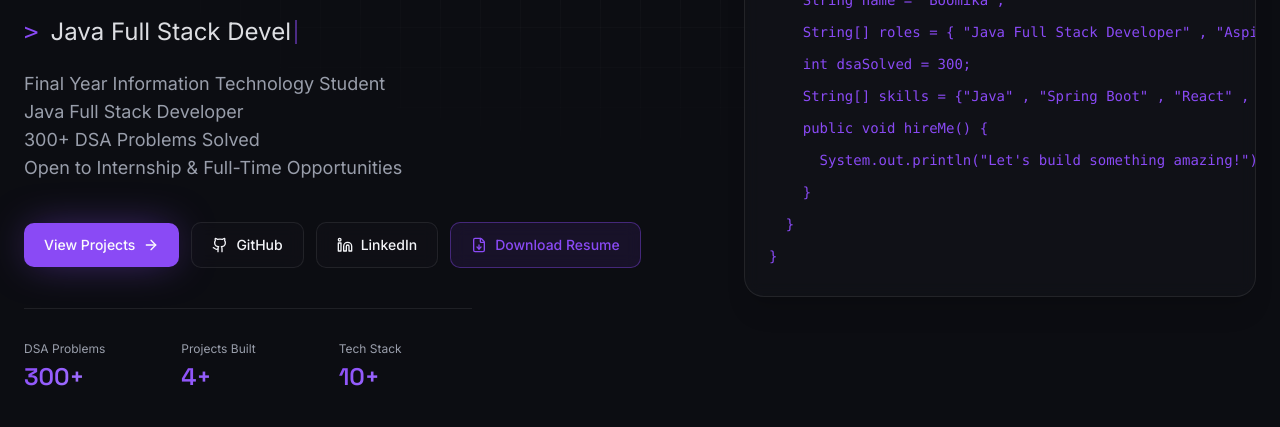
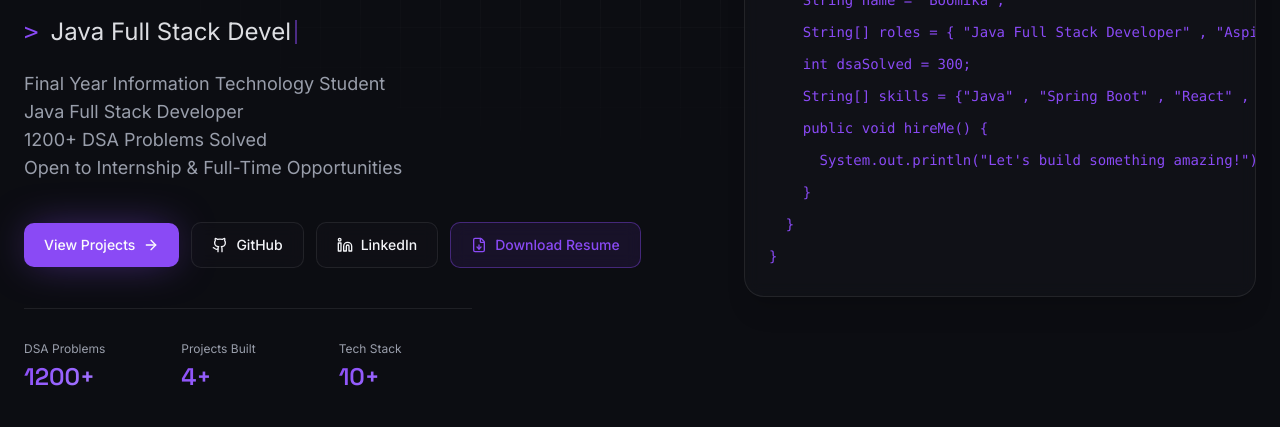
Before and after one commit to boomika-nallasivam/Boomi-Portfolio, a React (Vite) app in the folder portfolio-spa/: page / in a window 1280 px wide. Shown: the part 373-800 px from the top of the page. Built offline with nearby package versions, Linux system fonts and the light colour scheme.

Commit message:
Update Hero.tsx

```diff
--- a/portfolio-spa/src/components/portfolio/Hero.tsx
+++ b/portfolio-spa/src/components/portfolio/Hero.tsx
@@ -53,7 +53,7 @@ export function Hero() {
               <br />
               Java Full Stack Developer
               <br />
-              300+ DSA Problems Solved
+              1200+ DSA Problems Solved
               <br />
               Open to Internship & Full-Time Opportunities
             </p>
@@ -110,7 +110,7 @@ export function Hero() {
                   DSA Problems
                 </dt>
                 <dd className="mt-1 font-display text-2xl font-semibold text-gradient">
-                  300+
+                  1200+
                 </dd>
               </div>
 
```
